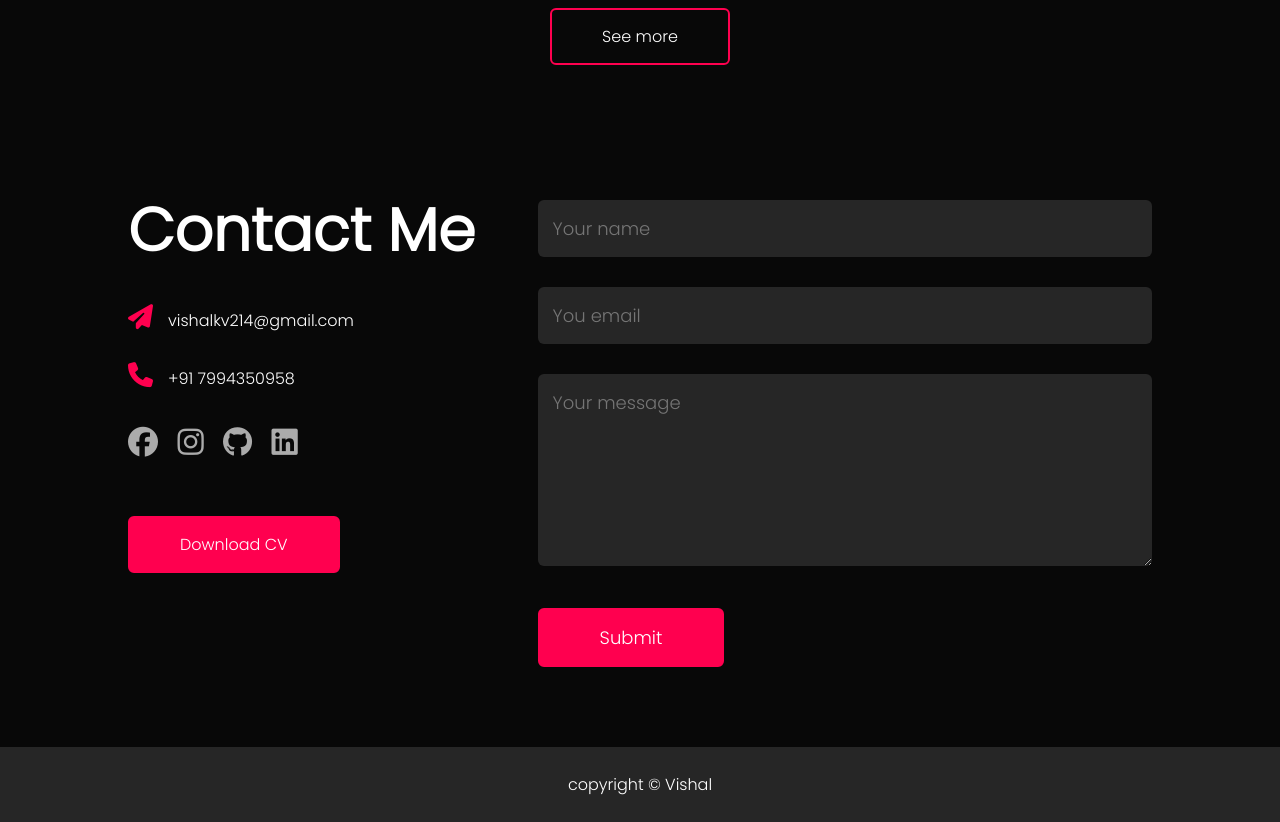
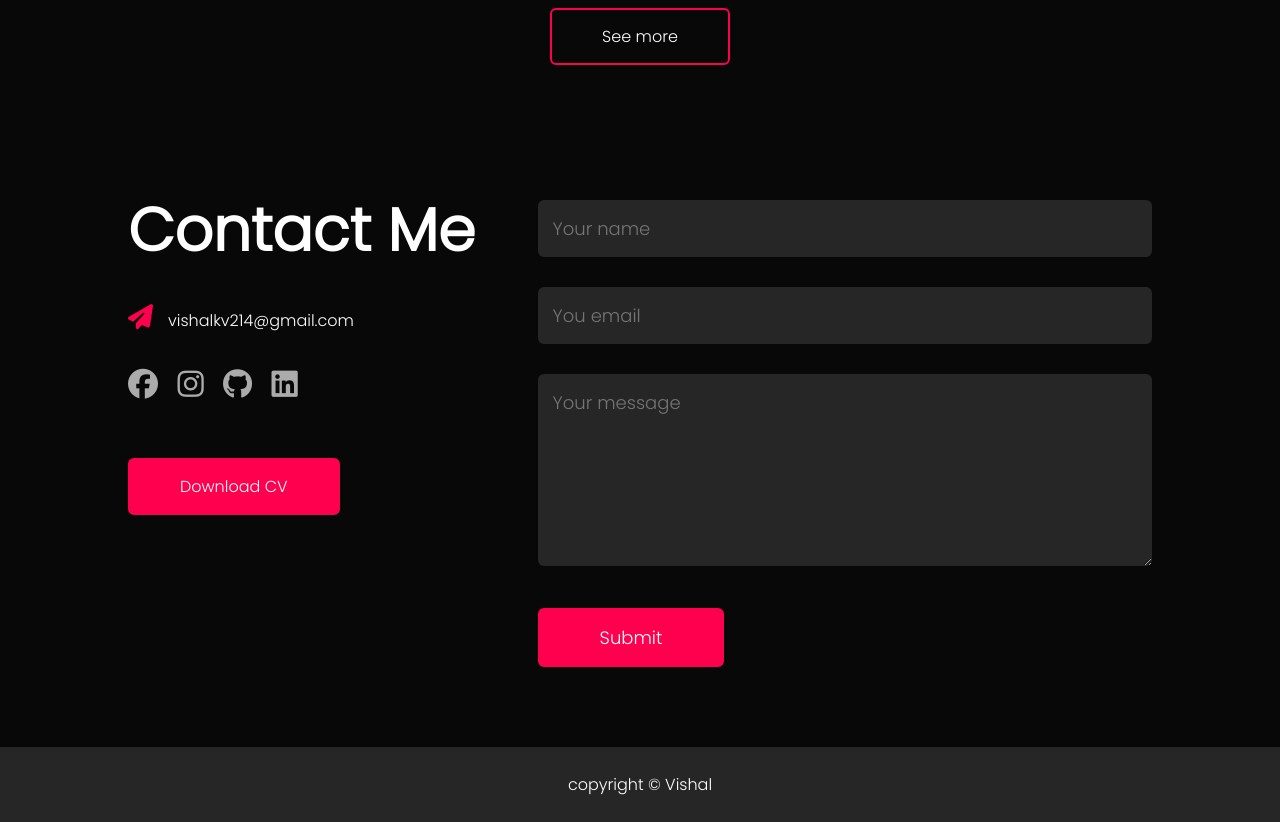
Before and after one commit to Im-vishxl/portfolio-site, a plain HTML site: page index.html in a window 1280 px wide. Shown: the part 2724-3546 px from the top of the page. Drawn offline with Linux system fonts and the light colour scheme.

Commit message:
Update index.html

```diff
--- a/index.html
+++ b/index.html
@@ -145,7 +145,7 @@
                 <div class="contact-left">
                     <h1 class="subtitle">Contact Me</h1>
                     <p><i class="fa-solid fa-paper-plane"></i><a href="mailto:vishalkv214@gmail.com">vishalkv214@gmail.com</a></p>
-                    <p><i class="fa-solid fa-phone"></i>+91 7994350958</p>
+
                     <div class="social-icons">
                         <a href="https://www.facebook.com/vishal.vichu.3152"><i class="fa-brands fa-facebook"></i></a>
                         <a href="https://www.instagram.com/vshhaalll/?hl=en"><i class="fa-brands fa-instagram"></i></a>
```
